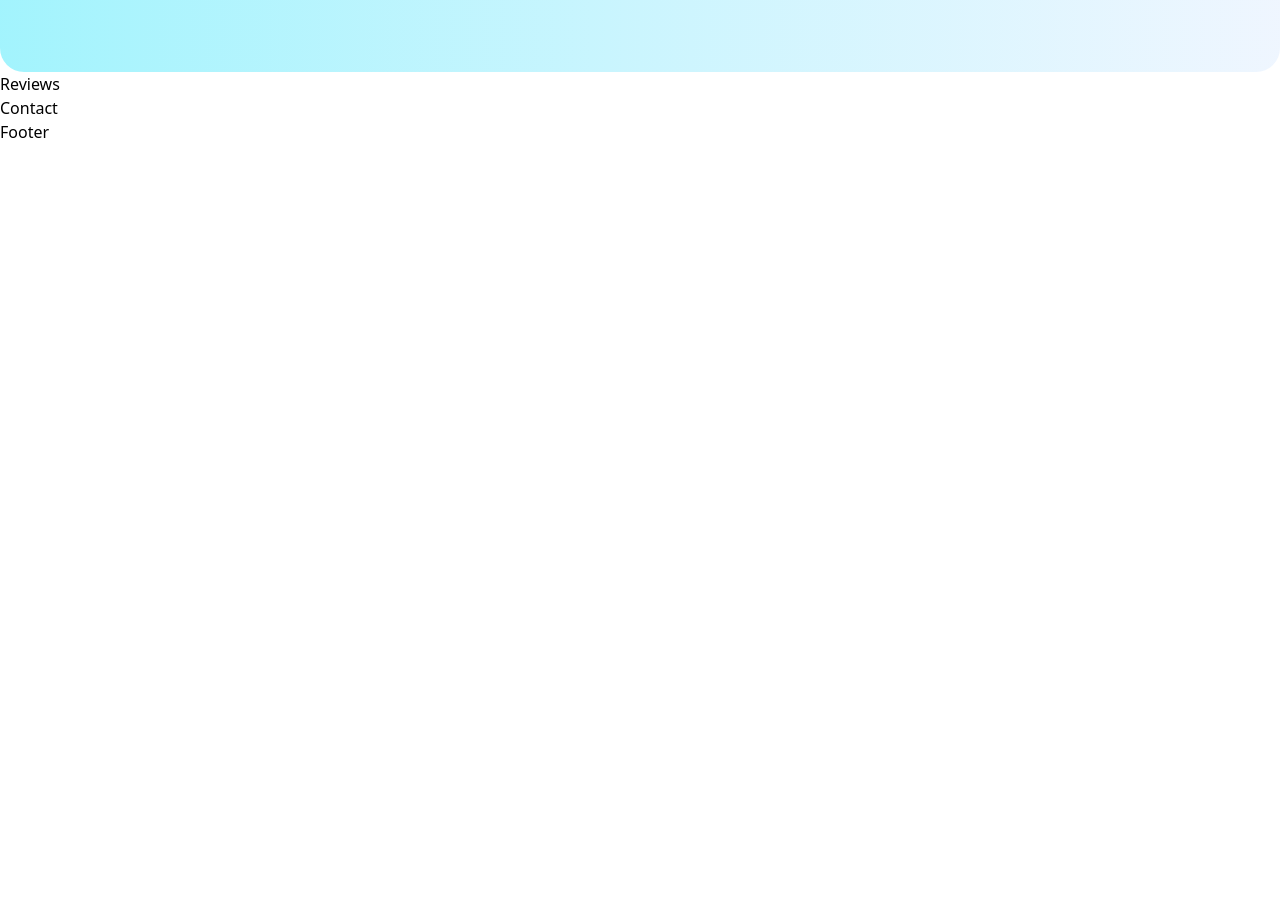
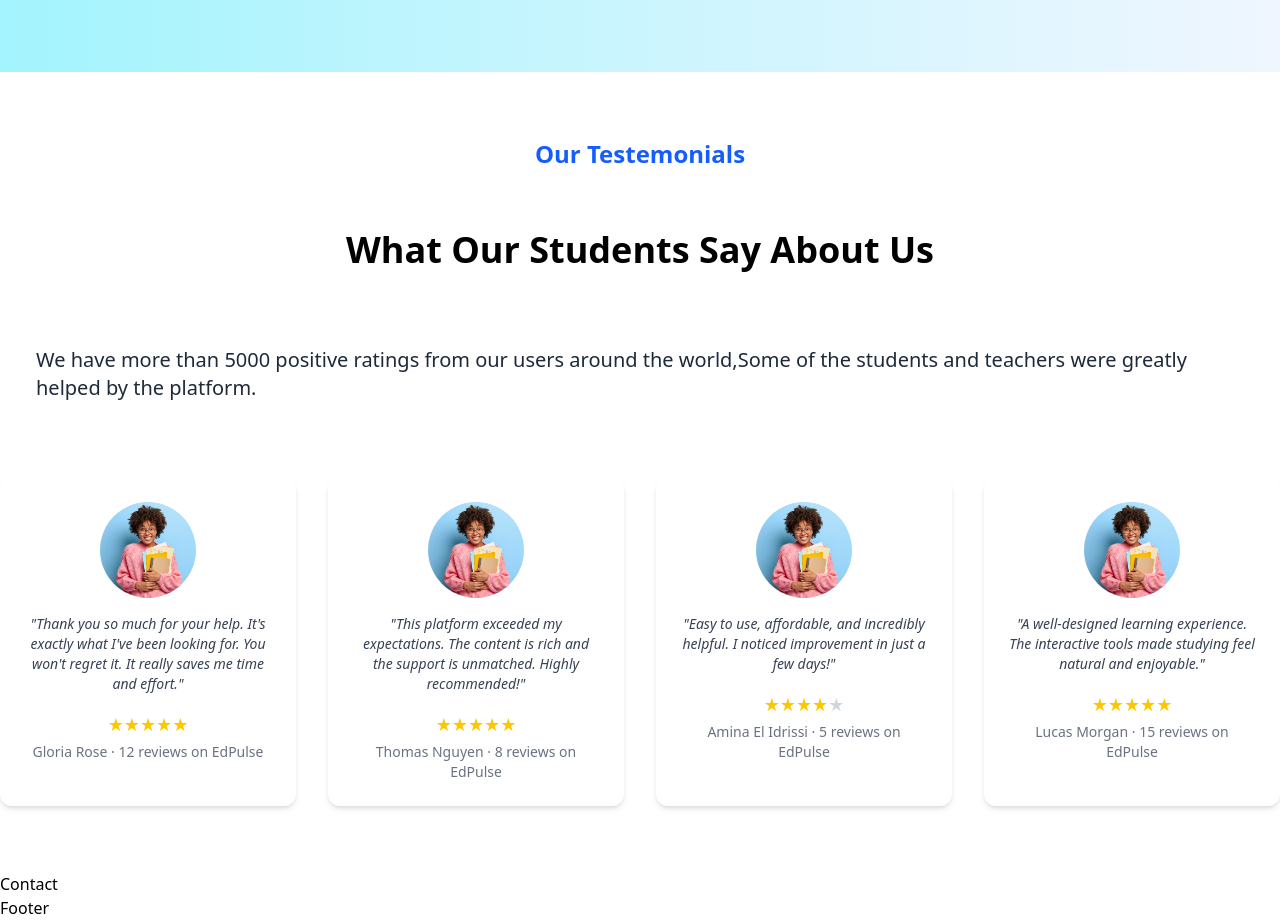
Before and after one commit to YosfNaciri/EdPulse-Coding-Challenge, a React (Vite) app: page / in a window 1280 px wide. Shown: the part 2420-3340 px from the top of the page. Before the commit the page ends 2564 px from the top, so only its background shows below. Built offline with nearby package versions, Linux system fonts and the light colour scheme.

Commit message:
Create a simple Reviews Section
- Creat Simple Reviews Section with mock data since we dont have a back end to get actual reviews, we can implement a JSON Server later

```diff
--- a/src/App.tsx
+++ b/src/App.tsx
@@ -9,7 +9,7 @@ import Services from "./components/Services";
 
 function App() {
   return (
-    <main >
+    <main>
       {/* Header */}
       <Header />
       {/* Hero */}
--- a/src/components/Reviews.tsx
+++ b/src/components/Reviews.tsx
@@ -1,9 +1,70 @@
-import React from 'react'
+import React from "react";
+import TestimonialCard from "./TestemonialCard";
+import HeroImg from "../assets/Hero-Girl.png";
+
+const tempRevData = [
+  {
+    "name": "Gloria Rose",
+    "review": "Thank you so much for your help. It's exactly what I've been looking for. You won't regret it. It really saves me time and effort.",
+    "rating": 5,
+    "reviewCount": 12,
+    "imageUrl": "/images/gloria.png"
+  },
+  {
+    "name": "Thomas Nguyen",
+    "review": "This platform exceeded my expectations. The content is rich and the support is unmatched. Highly recommended!",
+    "rating": 5,
+    "reviewCount": 8,
+    "imageUrl": "/images/thomas.png"
+  },
+  {
+    "name": "Amina El Idrissi",
+    "review": "Easy to use, affordable, and incredibly helpful. I noticed improvement in just a few days!",
+    "rating": 4,
+    "reviewCount": 5,
+    "imageUrl": "/images/amina.png"
+  },
+  {
+    "name": "Lucas Morgan",
+    "review": "A well-designed learning experience. The interactive tools made studying feel natural and enjoyable.",
+    "rating": 5,
+    "reviewCount": 15,
+    "imageUrl": "/images/lucas.png"
+  },
+
+]
+/** a cleaner way would be to use json server or get the data from a remote endpoint but we will keep it this way for simplicity */
+
 
 const Reviews = () => {
   return (
-    <div>Reviews</div>
-  )
-}
+    <div className="flex justify-center items-center flex-col gap-15  md:py-3 min-h-screen">
+      <h3 className="text-2xl text-blue-600 font-bold">Our Testemonials</h3>
+      <h1 className="text-4xl font-bold text-center md:text-start w-96 md:w-auto">
+        What Our Students Say About Us
+      </h1>
+      <p className=" xl:text-xl text-gray-800  px-9 py-4">
+        We have more than 5000 positive ratings from our users around the
+        world,Some of the students and teachers were greatly helped by the
+        platform.
+      </p>
 
-export default Reviews
+      <div className="grid grid-cols-1 md:grid-cols-2 xl:grid-cols-4 gap-8 ">
+
+     {tempRevData.map((user, index) => (
+           <TestimonialCard
+          key={index}
+          name={user.name}
+          review={user.review}
+          rating={user.rating}
+          reviewCount={user.reviewCount}
+
+          imageUrl={HeroImg}
+        />
+        ))}
+      </div>
+    </div>
+  );
+};
+
+export default Reviews;
--- a/src/components/Services.tsx
+++ b/src/components/Services.tsx
@@ -4,8 +4,7 @@ import ServiceCard from "./ServiceCard";
 
 const Services = () => {
   return (
-    <div className="flex justify-center items-center flex-col gap-15 bg-linear-to-r from-cyan-200 to-blue-50 md:rounded-3xl h-50 md:py-3 min-h-screen">
-
+    <div className="flex justify-center items-center flex-col gap-15 bg-linear-to-r from-cyan-200 to-blue-50 md:py-3 min-h-screen py-4 md:py-1">
       <h3 className="text-2xl text-blue-600 font-bold"> Why Us</h3>
       <h1 className="text-4xl font-bold text-center md:text-start w-96 md:w-auto">
         We offer an All-In-One{" "}
@@ -15,8 +14,7 @@ const Services = () => {
         Discover a smarter way to grow with flexible, engaging courses that fit
         your life and fuel your future.
       </p>
-<div className="grid grid-cols-1 md:grid-cols-2 xl:grid-cols-4 gap-8">
-
+      <div className="grid grid-cols-1 md:grid-cols-2 xl:grid-cols-4 gap-8 ">
         <ServiceCard
           title="Private Teaching"
           description="Unlock your full potential with private teaching tailored to your pace, goals, and learning style."
@@ -38,7 +36,6 @@ const Services = () => {
           color="#EB493A"
         />
       </div>
-
     </div>
   );
 };
--- /dev/null
+++ b/src/components/TestemonialCard.tsx
@@ -0,0 +1,41 @@
+import React from "react";
+
+interface TestimonialProps {
+  name: string;
+  review: string;
+  rating: number;
+  reviewCount?: number;
+  imageUrl: string;
+}
+
+const TestimonialCard: React.FC<TestimonialProps> = ({
+  name,
+  review,
+  rating,
+  reviewCount = 0,
+  imageUrl,
+}) => {
+  return (
+    <div className="bg-white rounded-xl shadow-md p-6 max-w-sm text-center">
+      <img
+        src={imageUrl}
+        alt={`${name}'s photo`}
+        className="w-0 h-0 md:w-24 md:h-24 rounded-full mx-auto mb-4 object-cover"
+      />
+      <p className="text-gray-700 text-sm italic mb-4">"{review}"</p>
+      <div className="flex justify-center items-center mb-1">
+        {Array.from({ length: rating }).map((_, i) => (
+          <span key={i} className="text-yellow-400 text-lg">★</span>
+        ))}
+        {Array.from({ length: 5 - rating }).map((_, i) => (
+          <span key={i} className="text-gray-300 text-lg">★</span>
+        ))}
+      </div>
+      <p className="text-sm text-gray-500">
+        {name} · {reviewCount} reviews on EdPulse
+      </p>
+    </div>
+  );
+};
+
+export default TestimonialCard;
```
Lines whose indentation alone changed are shown as unchanged.
